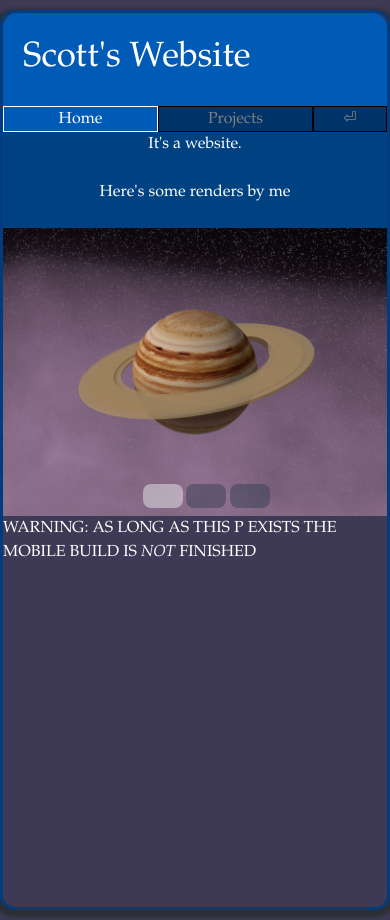
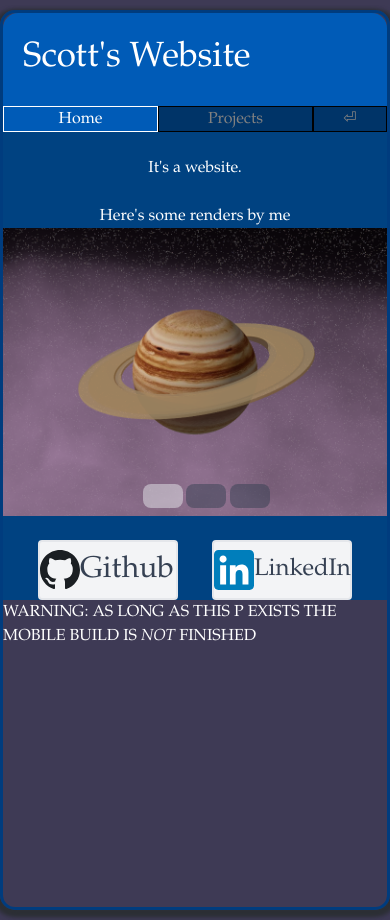
Before and after one commit to scottm213/scottmattera.net, a SvelteKit app: page / in a window 390 px wide. Built offline with nearby package versions, Linux system fonts and the light colour scheme.

Commit message:
update mobile home page

```diff
--- a/src/routes/+page.svelte
+++ b/src/routes/+page.svelte
@@ -80,11 +80,12 @@
         <header class="flex rounded-t-[15px]"> <h2>Scott's Website</h2> </header>
         <MobileTabs></MobileTabs>
         <div class="bg-[#004281] flex flex-col items-center justify-center">
+            <br>
             <p>It's a website.</p>
 
                 <br>
                 <p>Here's some renders by me </p>
-                <br>
+
                 <div class = "relative w-full max-w-[600px] aspect-[4/3]">
                     {#key picChange}
                         <img class="absolute inset-0 w-full h-full object-cover" transition:fade src={images[picChange]} alt="Reflective Orbs">
@@ -96,6 +97,14 @@
                         <button class = "{setButtonStyle(2)} col-start-7 " type="button" onclick={() => buttonClicked(2)} >.</button>
                     </div>
                 </div>
+            <br>
+            <div class="flex-row">
+                <a href = "https://github.com/scottm213" target="_blank" class = "mr-[1em] hover:bg-gray-200 text-3xl bg-gray-100 border-2 border-gray-200 text-gray-700 rounded h-15 w-35 inline-flex items-center">
+                    <img src="/image/mark-github.svg" class = "h-10 w-10" alt="github logo">Github</a>
+
+                <a href = "https://www.linkedin.com/in/scott-mattera/" target="_blank" class = "ml-[1em]hover:bg-gray-200 text-2xl bg-gray-100 border-2 border-gray-200 text-gray-700 rounded h-15 w-35 inline-flex items-center">
+                    <img src="/image/LinkedIn_icon.svg" class = "h-10 w-10" alt="github logo">LinkedIn</a>
+            </div>
             </div>
 
 
--- a/src/routes/mobileTabs.svelte
+++ b/src/routes/mobileTabs.svelte
@@ -29,9 +29,7 @@
                 <li>
                     <a href="/demos"><button class="disappear button2mobile button1mobile w-[100%] border border-solid border-black">Demos</button></a>
                 </li>
-                <li>
-                    <a href="/other"><button class="disappear button2mobile button1mobile w-[100%] border border-solid border-black">My Links</button></a>
-                </li>
+
             </ul>
         </li>
 
```
